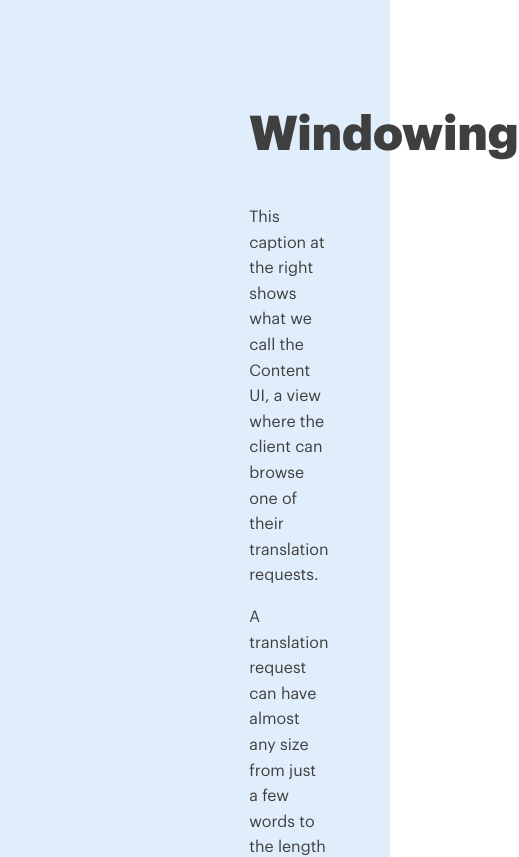
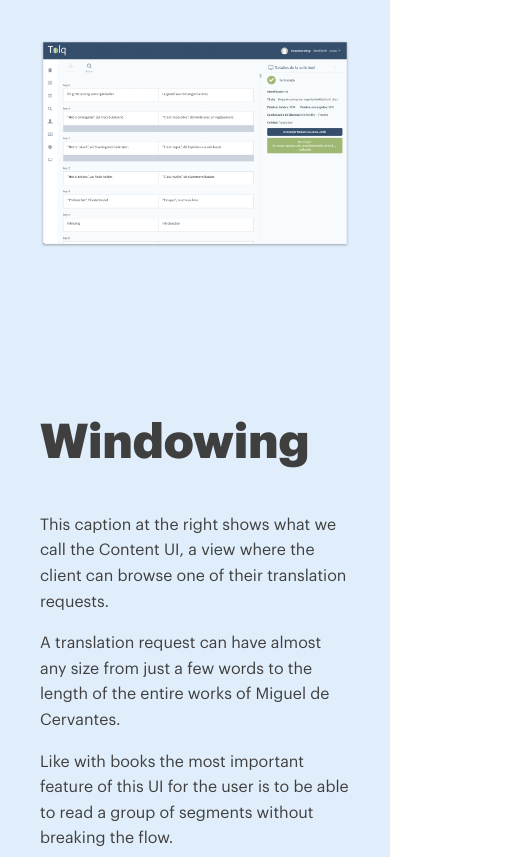
Before and after one commit to Sauco82/portfolio, a Next.js app: page /infinite-scroll in a window 390 px wide. Shown: the top 857 px of the page, 519 px wide, since content can reach past the window. Built offline with nearby package versions, Linux system fonts and the light colour scheme.

Commit message:
Responsive Refactor intro explanations

```diff
--- a/components/intro/Intro.jsx
+++ b/components/intro/Intro.jsx
@@ -1,8 +1,13 @@
-import Layout from "../Layout/layout"
 import { useState } from "react";
 
-
-import { portfolio_article__intro } from "./Intro.module.scss"
+import Layout from "../Layout/layout"
+import {
+  intro,
+  content,
+  gallery,
+  copy,
+  navigator,
+} from "./Intro.module.scss"
 
 export default function Intro({children, images}) {
     const [currentImage, setCurrentImage] = useState(0),
@@ -20,21 +25,21 @@ export default function Intro({children, images}) {
     };
 
     return (
-      <div className={portfolio_article__intro}>
+      <div className={intro}>
         <Layout>
-          <div className="grid">
-            <div className="g-col-8 justify-self-end align-self-center mr-3">
+          <div className={content}>
+            <div className={gallery}>
               <img src={images[currentImage]} />
             </div>
-            <div className="g-col-4 align-self-center ">
+            <div className={copy}>
               {children}
-              {images.length > 1 &&
-                <div className="mt-4">
-                  <a href="#" className={`btn mr-3 ${prevDisabled && "disabled"}`} onClick={setPrev}> &lt; Prev</a>
-                  <a href="#" className={`btn ${nextDisabled && "disabled"}`} onClick={setNext}>Next &gt; </a>
-                </div>
-              }
             </div>
+            {images.length > 1 &&
+              <div className={navigator}>
+                <a href="#" className={`btn mr-3 ${prevDisabled && "disabled"}`} onClick={setPrev}> &lt; Prev</a>
+                <a href="#" className={`btn ${nextDisabled && "disabled"}`} onClick={setNext}>Next &gt; </a>
+              </div>
+            }
           </div>
         </Layout>
       </div>
--- a/components/intro/Intro.module.scss
+++ b/components/intro/Intro.module.scss
@@ -1,12 +1,76 @@
 @import "../../styles/variables.scss";
 
-.portfolio_article__intro {
+.intro {
   padding: $spacer-big;
   background: $background-blue;
 }
 
-@media screen and (max-width: 880px) {
-  .portfolio_article__intro {
+.content {
+  display: grid;
+  grid-template-columns: repeat(3, 1fr);
+  grid-template-rows: 1fr 110px;
+  grid-template-areas:
+    "gallery gallery copy"
+    "gallery gallery navigator";
+}
 
+.gallery {
+  grid-area: gallery;
+  justify-self: end;
+  align-self: center;
+  margin-right: $spacer;
+}
+
+.copy {
+  grid-area: copy;
+}
+
+.navigator {
+  grid-area: navigator;
+}
+
+@media screen and (max-width: 1260px) {
+  .content {
+    grid-template-columns: 50% 50%;
+    grid-template-areas:
+      "gallery copy"
+      "gallery navigator";
   }
 }
+
+@media screen and (max-width: 1260px) {
+  .content {
+    grid-template-columns: 50% 50%;
+    grid-template-areas:
+      "gallery copy"
+      "gallery navigator";
+  }
+}
+
+@media screen and (max-width: 800px) {
+  .intro {
+    padding: $spacer;
+  }
+
+  .content {
+    grid-template-columns: 1fr;
+    grid-template-rows: auto 100px 1fr;
+    grid-template-areas:
+      "gallery"
+      "navigator"
+      "copy";
+  }
+
+  .gallery {
+    margin: 0 0 $spacer 0;
+
+    img {
+      max-width: 100%;
+    }
+  }
+
+  .navigator {
+    align-self: center;
+    justify-self: center;
+  }
+}
```
